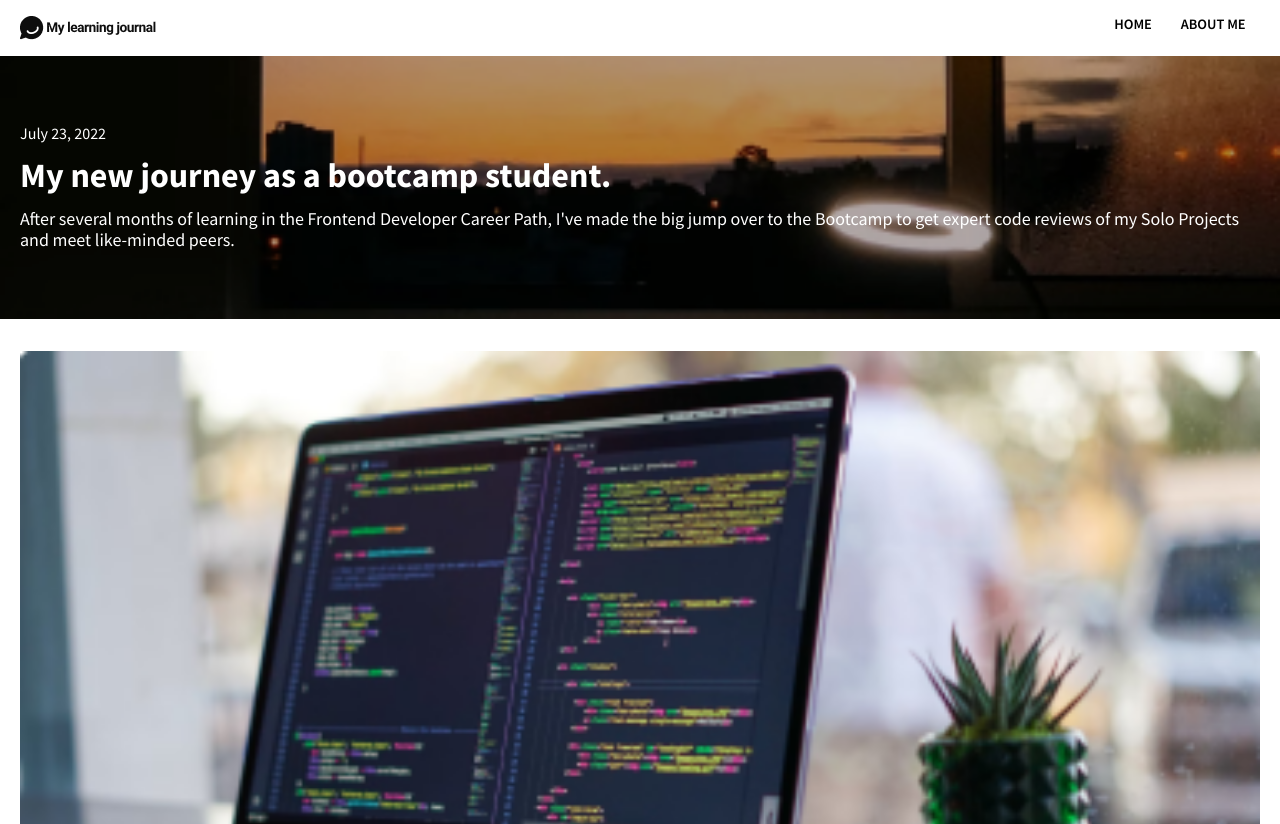
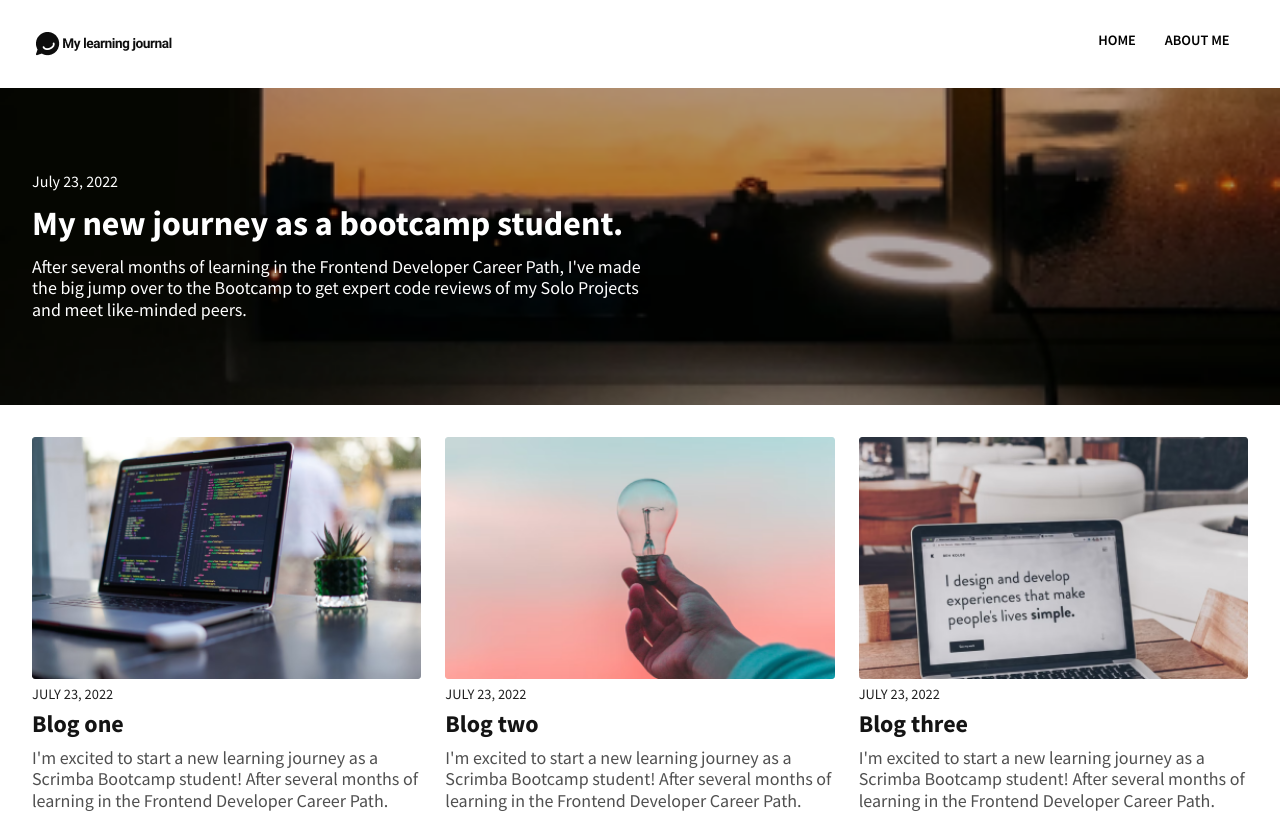
Before and after one commit to kalilsub/Learning-Journal, a website built with Vite: page index.html in a window 1280 px wide. Shown: the top 824 px of the page. Built offline with nearby package versions, Linux system fonts and the light colour scheme.

Commit message:
desktop layout

```diff
--- a/css/style.css
+++ b/css/style.css
@@ -62,7 +62,7 @@ p {
 }
 
 .blog-date {
-    font-size: 1rem;
+    font-size: 0.9rem;
     color: #202020;
     text-transform: uppercase;
 }
@@ -94,6 +94,7 @@ footer {
 header {
     display: flex;
     flex-direction: column;
+
 }
 
 .hero-date {
@@ -162,3 +163,36 @@ article {
 .blog-content {
     margin: 0.5em 0;
 }
+
+
+
+/* Media Queries */
+
+@media (min-width: 650px) {
+    nav {
+        margin: 1em;
+    }
+
+    header {
+        padding: 5em 2em;
+
+        align-items: flex-start;
+        justify-content: end;
+
+    }
+
+    .hero-text {
+        max-width: 610px;
+    }
+
+    main {
+        display: grid;
+        grid-template-columns: 1fr 1fr 1fr;
+        gap: 1.5em;
+        margin: 2em ;
+    }
+
+    article {
+        margin: 0;
+    }
+}
```
